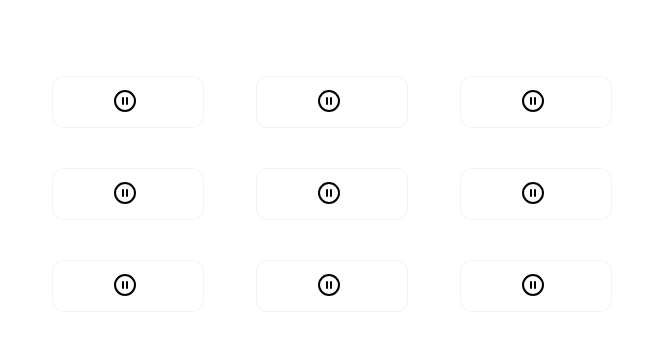
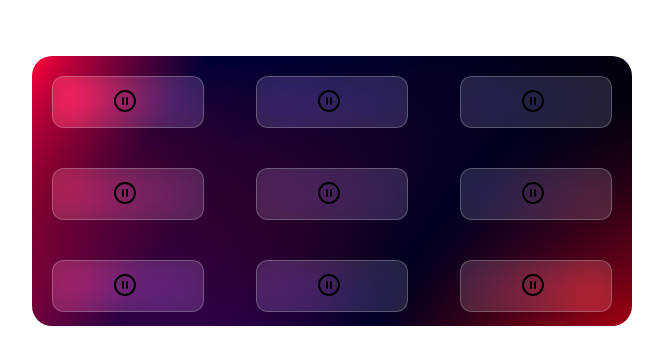
Before and after one commit to samueldobi/beatpad, a plain HTML site: page index.html in a window 1280 px wide. Shown: the whole page, without its empty margins (308-971 px from the left). Drawn offline with Linux system fonts and the light colour scheme.

Commit message:
Update beatbox.css

```diff
--- a/beatbox.css
+++ b/beatbox.css
@@ -4,7 +4,7 @@
 .beatpad{
     width: 600px;
     height: 270px;
-    background-image: url(beatbox/assets/Optimized-gradient1.jpg);
+    background-image: url(../beatpad/assets/Optimized-gradient1.jpg);
     background-repeat: no-repeat;
     background-size: cover;
     margin: 0 auto;
```
